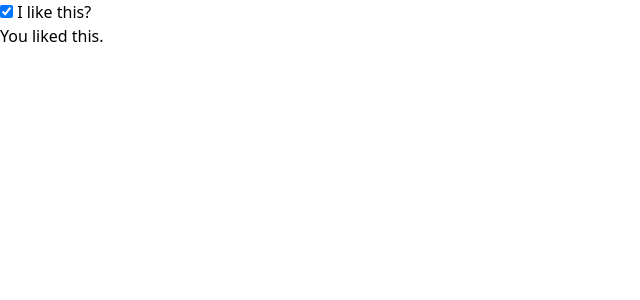
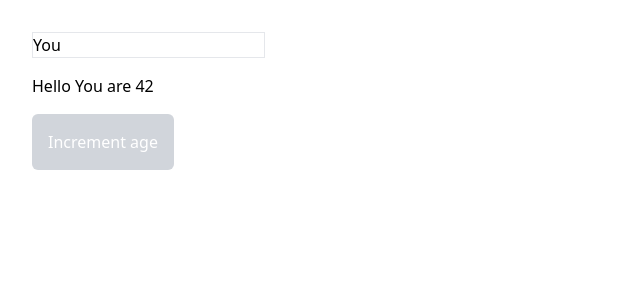
Before and after one commit to Jy4058350/begin_1, a React (Create React App) app: page / in a window 1280 px wide. Shown: the top 300 px of the page, without its empty margins (0-640 px from the left). Built offline with nearby package versions, Linux system fonts and the light colour scheme.

Commit message:
self-product

```diff
--- a/public/styles.css
+++ b/public/styles.css
@@ -549,13 +549,43 @@ video {
   margin: 1rem;
 }
 
+.m-8 {
+  margin: 2rem;
+}
+
+.mb-4 {
+  margin-bottom: 1rem;
+}
+
 .rounded-md {
   border-radius: 0.375rem;
+}
+
+.rounded-sm {
+  border-radius: 0.125rem;
+}
+
+.border {
+  border-width: 1px;
+}
+
+.border-gray-200 {
+  --tw-border-opacity: 1;
+  border-color: rgb(229 231 235 / var(--tw-border-opacity));
+}
+
+.border-red-200 {
+  --tw-border-opacity: 1;
+  border-color: rgb(254 202 202 / var(--tw-border-opacity));
 }
 
 .bg-gray-300 {
   --tw-bg-opacity: 1;
   background-color: rgb(209 213 219 / var(--tw-bg-opacity));
+}
+
+.p-4 {
+  padding: 1rem;
 }
 
 .px-3 {
--- a/src/index.js
+++ b/src/index.js
@@ -4,18 +4,29 @@ import "./styles.css"
 
 const root = ReactDOM.createRoot(document.getElementById("root"))
 
-const Checkbox = () => {
-  const [liked, setLiked] = useState(true)
-  const handleCheck = e => setLiked(e.target.checked)
+const MyForm = () => {
+  const [name, setName] = useState("You")
+  const handleName = e => {
+    setName(e.target.value)
+  }
+
+  const [age, setAge] = useState(42)
+  const handleClick = e => {
+    setAge(age + 1)
+  }
 
   return (
     <>
-      <label>
-        <input type="checkbox" checked={liked} onChange={handleCheck} /> I like this?
-      </label>
-      <p>You {liked ? "liked" : "dont liked"} this.</p>
+      <div className="m-8">
+        <input className=" mb-4 border border-gray-200" type="text" value={name} onChange={handleName} />
+        <p className="mb-4">
+          Hello {name} are {age}
+        </p>
+        <button className="bg-gray-300 text-white p-4 rounded-md" onClick={handleClick}>
+          Increment age
+        </button>
+      </div>
     </>
   )
 }
-
-root.render(<Checkbox />)
+root.render(<MyForm />)
```
